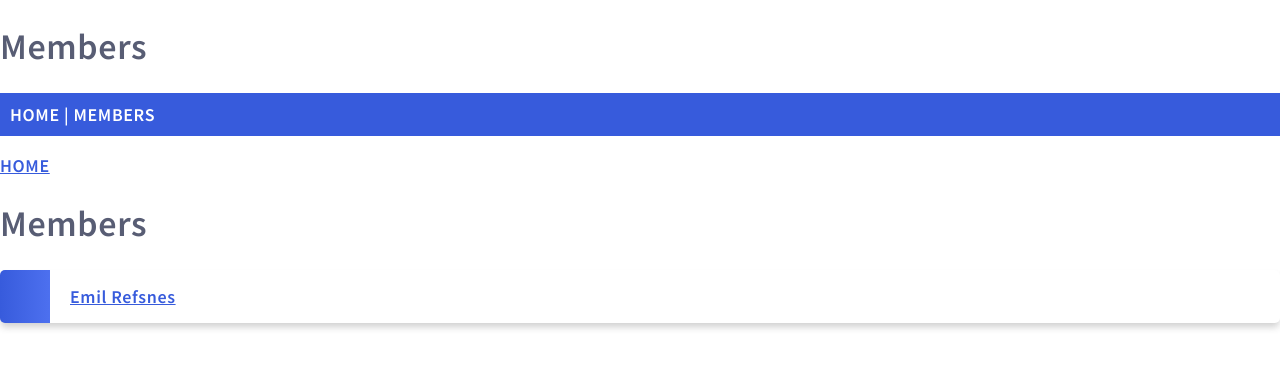
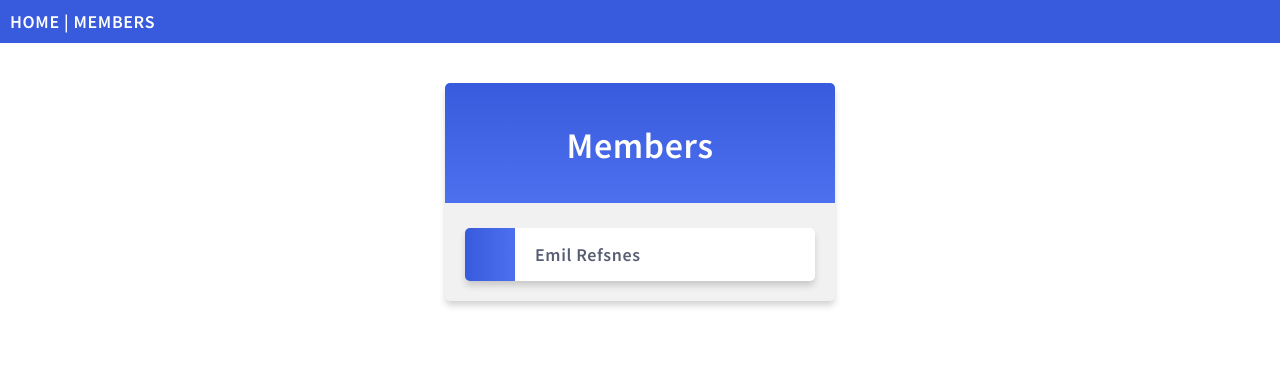
Before and after one commit to angelosgreg/my_tennis_club, a Django app: page /members/ in a window 1280 px wide. Shown: the top 368 px of the page. Run offline with Django 4.2, Linux system fonts and the light colour scheme; data comes from the database, SQL or seed files in the repository.

Commit message:
all members html

```diff
--- a/members/templates/all_members.html
+++ b/members/templates/all_members.html
@@ -1,9 +1,3 @@
-<!DOCTYPE html>
-<html>
-<body>
-
-<h1>Members</h1>
-
 {% extends "master.html" %}
 
 {% block title %}
@@ -12,16 +6,12 @@
 
 
 {% block content %}
-
-  <p><a href="/">HOME</a></p>
-
-  <h1>Members</h1>
-
-  <ul>
-    {% for x in mymembers %}
-      <li><a href="details/{{ x.id }}">{{ x.firstname }} {{ x.lastname }}</a></li>
-    {% endfor %}
-  </ul>
+  <div class="mycard">
+    <h1>Members</h1>
+    <ul>
+      {% for x in mymembers %}
+        <li onclick="window.location = 'details/{{ x.id }}'">{{ x.firstname }} {{ x.lastname }}</li>
+      {% endfor %}
+    </ul>
+  </div>
 {% endblock %}
-</body>
-</html>
```
